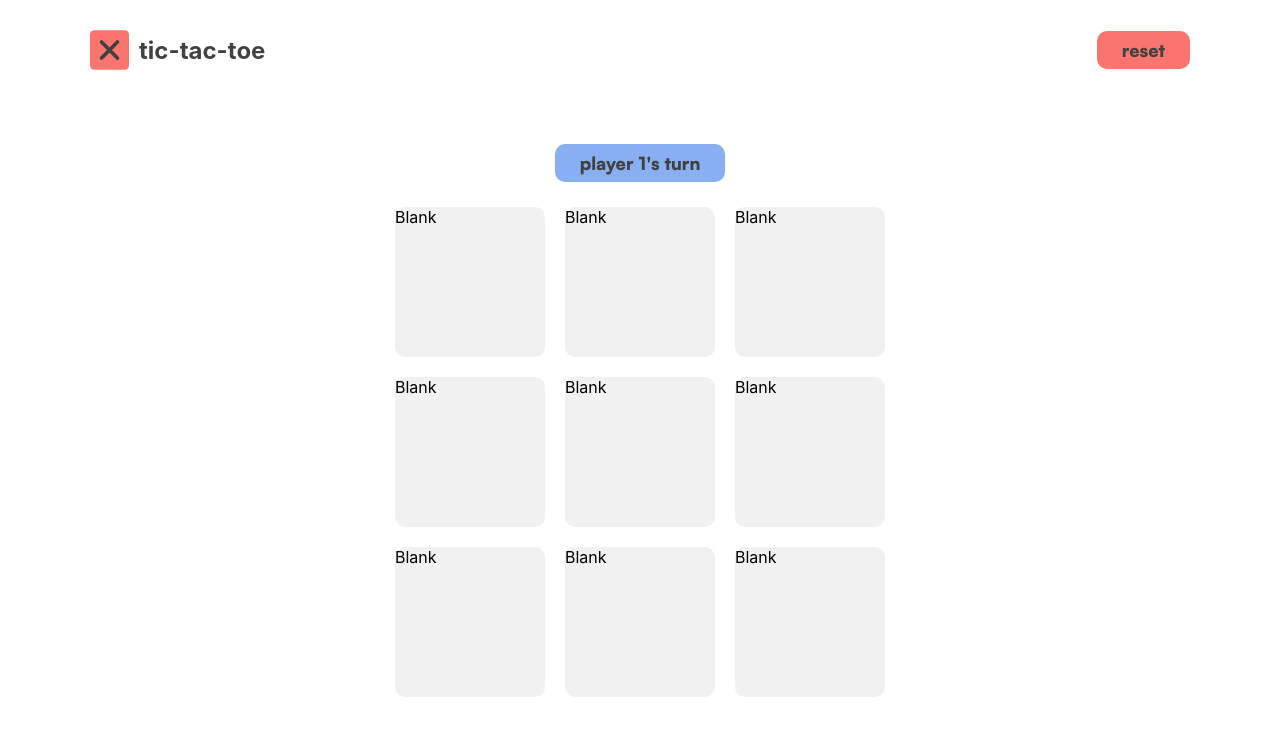
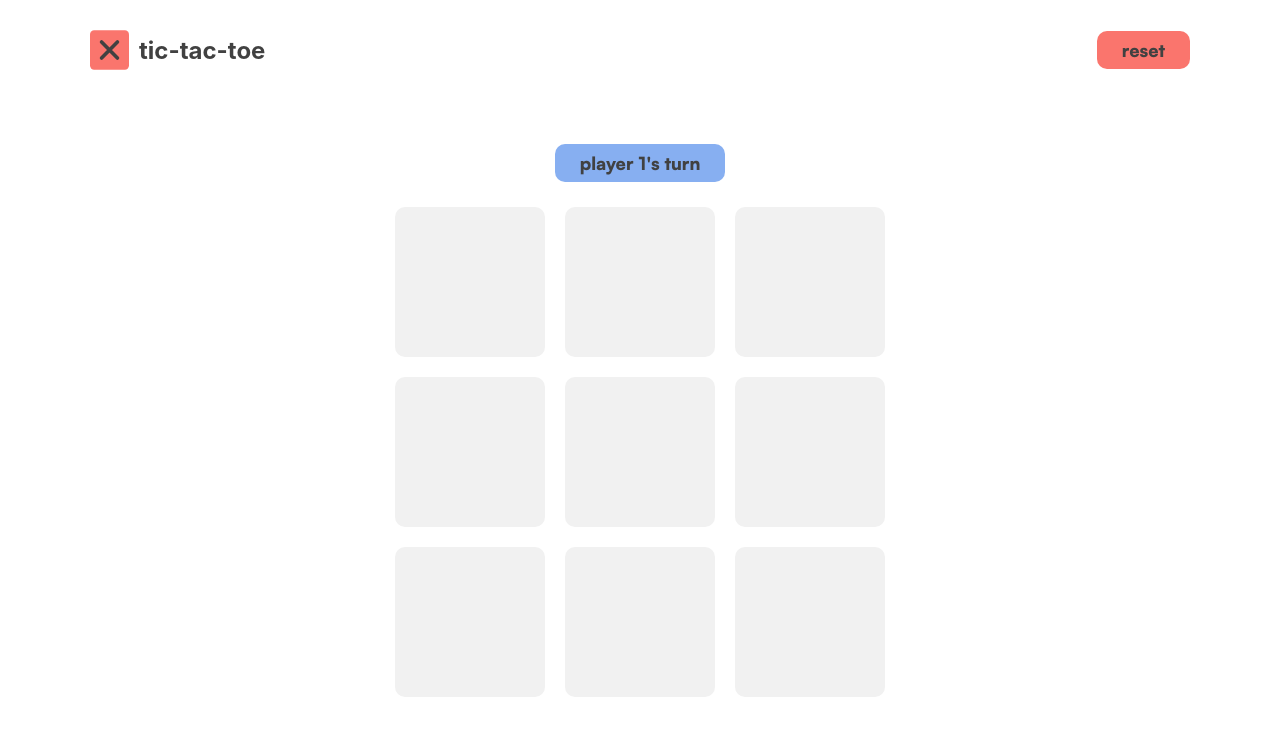
Before and after one commit to Study-Compass/React-Tutorial, a React (Create React App) app: page / in a window 1280 px wide. Shown: the top 736 px of the page. Built offline with nearby package versions, Linux system fonts and the light colour scheme.

Commit message:
SCRUM-42 Added coloring and icons for tiles, fixed spacing

```diff
--- a/src/components/Board/Board.jsx
+++ b/src/components/Board/Board.jsx
@@ -13,7 +13,7 @@ function Board({turn, onBoardChange}){
         console.log(index);
         const newBoard = board.map((r, rowIndex) =>
             r.map((cell, colIndex) =>
-              rowIndex === Math.floor((index-1)/3) && colIndex === (index-1)%3 ? (turn === '1' ? 'x' : 'o') : cell
+              rowIndex === Math.floor((index-1)/3) && colIndex === (index-1)%3 ? (turn === '1' ? 'o' : 'x') : cell
             )
           );
         setBoard(newBoard);
--- a/src/components/Board/Tile/Tile.css
+++ b/src/components/Board/Tile/Tile.css
@@ -4,6 +4,10 @@
     border-radius:10px;
     background-color:var(--lightGray);
     transition:all 0.3s;
+    display:flex;
+    flex-direction:row;
+    align-items:center;
+    justify-content:center;
 }
 
 .tile.x{
--- a/src/components/Board/Tile/Tile.jsx
+++ b/src/components/Board/Tile/Tile.jsx
@@ -1,5 +1,7 @@
 import React,{useState,useEffect} from "react";
 import './Tile.css';
+import O from "../../../assets/icons/O.svg"
+import X from "../../../assets/icons/X.svg"
 
 
 // state="x" : X
@@ -25,8 +27,11 @@ function Tile({index, state, onChange}){
     }
 
     return(
-        <div className="tile" onClick={onTileClick}>
-            {tileState}
+        <div className={`tile ${state}`} onClick={onTileClick}>
+            {
+                state !== "b" &&
+                <img src={state === "x" ? X: O} alt="O-icon" />
+            }
         </div>
     );
 }
--- a/src/components/Header/Header.jsx
+++ b/src/components/Header/Header.jsx
@@ -2,10 +2,10 @@ import React from "react";
 import './Header.css';
 import cross from "../../assets/icons/cross.svg"
 
-function Header(){
+function Header({resetBoard}){
 
     function reset(){
-        console.log("reset-clicked");
+        resetBoard();
     };
 
 
--- a/src/pages/TicTacToe/TicTacToe.jsx
+++ b/src/pages/TicTacToe/TicTacToe.jsx
@@ -9,19 +9,25 @@ function TicTacToe(){
     const [turn, setTurn]=useState("1");
 
 
-    function onBoardChange1(){
+    function onBoardChange(){
         setTurn(prevTurn => (prevTurn === "1" ? "2": "1"));
+    }
+
+    function resetBoard(){
+        setTurn("1");
+        console.log("reset-clicked");
+
     }
 
 
 
     return(
         <div className="tic-tac-toe">
-            <Header/>
+            <Header resetBoard={resetBoard}/>
             <div className="content">
                 <TurnLabel turn={turn}/>
                 <div className="board-container">
-                    <Board turn={turn} onBoardChange={onBoardChange1}/>
+                    <Board turn={turn} onBoardChange={onBoardChange}/>
                 </div>
             </div>
         </div>
```
Also changed, not shown: src/assets/icons/O.svg (added), src/assets/icons/X.svg (added).
